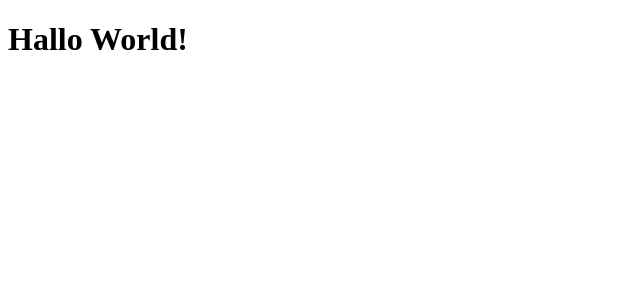
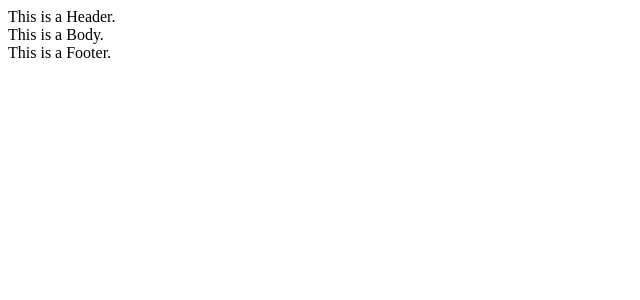
Before and after one commit to igreulich/todos, a React app: page / in a window 1280 px wide. Shown: the top 300 px of the page, without its empty margins (0-640 px from the left). Built offline with nearby package versions, Linux system fonts and the light colour scheme.

Commit message:
get HMR enabled

```diff
--- a/babel.config.js
+++ b/babel.config.js
@@ -5,7 +5,9 @@ module.exports = function(api) {
     '@babel/preset-env',
     '@babel/preset-react',
   ];
-  const plugins = [];
+  const plugins = [
+    'react-hot-loader/babel'
+  ];
 
   return {
     presets,
--- a/package.json
+++ b/package.json
@@ -37,6 +37,7 @@
   },
   "dependencies": {
     "react": "^16.9.0",
-    "react-dom": "^16.9.0"
+    "react-dom": "^16.9.0",
+    "react-hot-loader": "^4.12.11"
   }
 }
--- a/src/index.js
+++ b/src/index.js
@@ -1,8 +1,27 @@
 import React from 'react';
 import ReactDOM from 'react-dom';
 
-const App = () => {
-  return <h1>Hallo World!</h1>
-};
+// AppContainer is a necessary wrapper component for HMR
+import { AppContainer } from 'react-hot-loader';
 
-ReactDOM.render(<App />, document.getElementById('app'));
+import App from './pages/App';
+
+const render = Component => {
+  ReactDOM.render(
+    <AppContainer>
+      <Component />
+    </AppContainer>,
+    document.getElementById('app')
+  );
+}
+
+render(App);
+
+// Hot Module Replacement API
+if (module.hot) {
+  module.hot.accept('./pages/App.jsx', () => {
+    const NextApp = require('./pages/App').default;
+
+    render(NextApp);
+  });
+}
--- /dev/null
+++ b/src/pages/App.jsx
@@ -0,0 +1,19 @@
+import React from 'react';
+
+import { hot } from 'react-hot-loader/root';
+
+import Header from './Header';
+import Body from './Body';
+import Footer from './Footer';
+
+const App = () => {
+  return (
+    <>
+      <Header />
+      <Body/ >
+      <Footer />
+    </>
+  );
+};
+
+export default hot(App);
--- /dev/null
+++ b/src/pages/Body.jsx
@@ -0,0 +1,7 @@
+import React from 'react';
+
+const Body = () => {
+  return <section>This is a Body.</section>;
+};
+
+export default Body;
--- /dev/null
+++ b/src/pages/Footer.jsx
@@ -0,0 +1,7 @@
+import React from 'react';
+
+const Footer = () => {
+  return <footer>This is a Footer.</footer>;
+};
+
+export default Footer;
--- /dev/null
+++ b/src/pages/Header.jsx
@@ -0,0 +1,7 @@
+import React from 'react';
+
+const Header = () => {
+  return <header>This is a Header.</header>;
+};
+
+export default Header;
--- a/webpack.config.js
+++ b/webpack.config.js
@@ -10,7 +10,7 @@ function generateBaseConfig() {
   const config = {
     context: path.resolve(__dirname),
     entry: {
-      app: ['./src/index.js'],
+      app: ['react-hot-loader/patch', './src/index.js'],
     },
     output: {
       path: path.resolve(__dirname, 'dist'),
```
Also changed, not shown: 1 other file (tests, documents, lock files or other folders).
